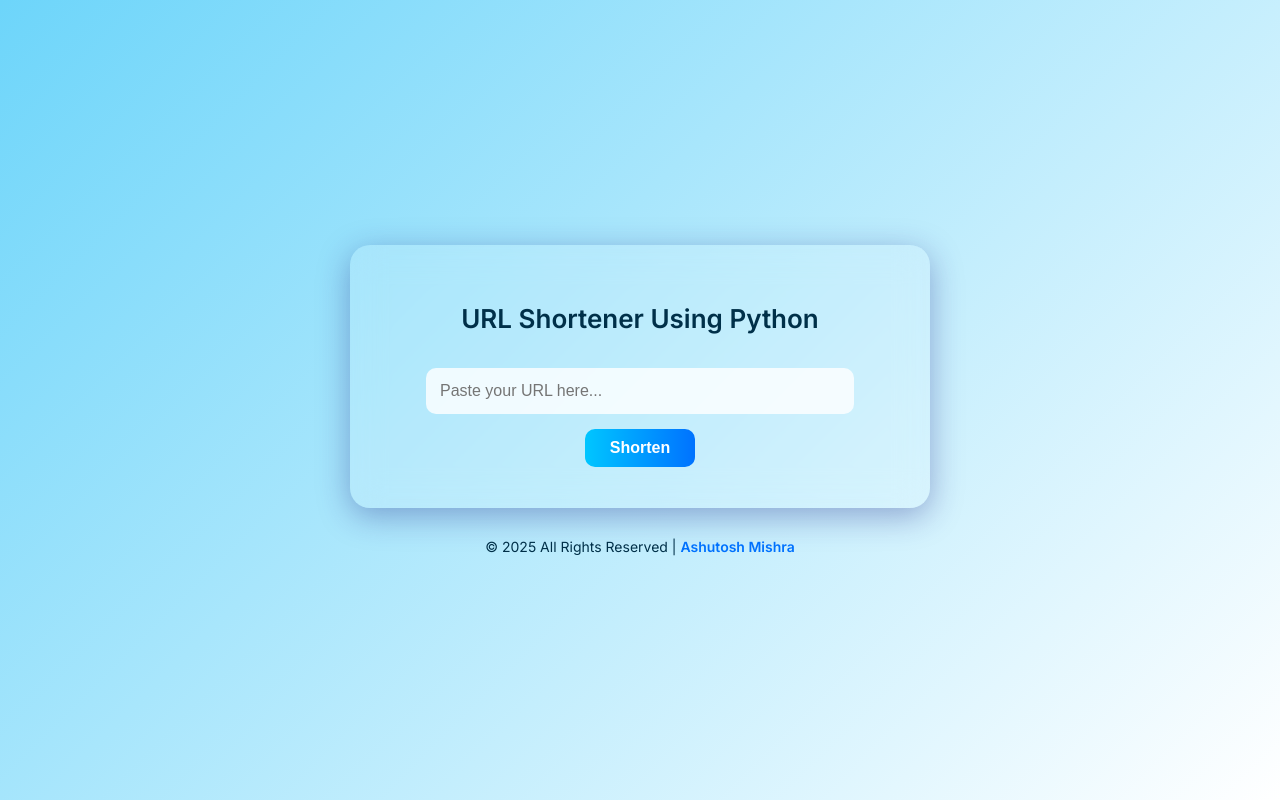
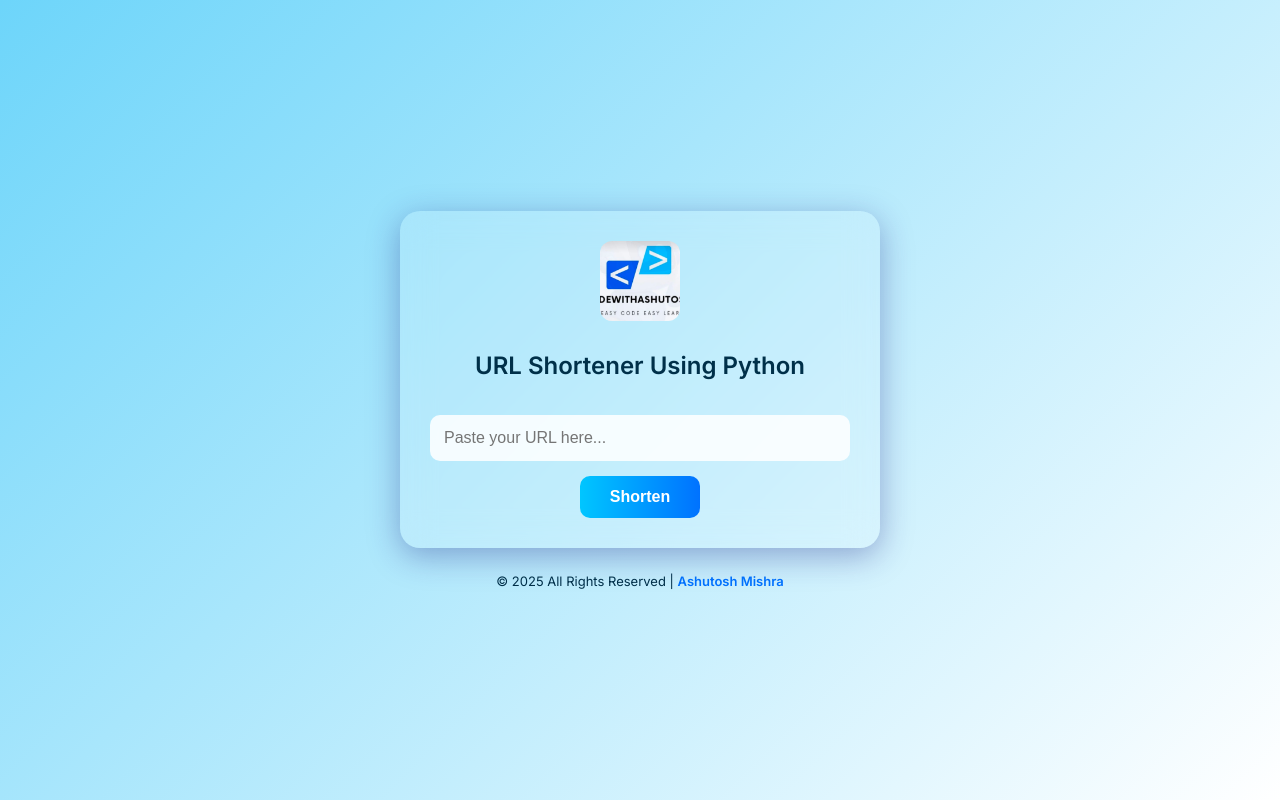
Before and after one commit to ashutoshmishra52/url-shortner, a Flask app: page / in a window 1280 px wide. Run offline with Flask 3, Linux system fonts and the light colour scheme.

Commit message:
Update index.html

```diff
--- a/url_shortener/templates/index.html
+++ b/url_shortener/templates/index.html
@@ -1,69 +1,84 @@
 <!DOCTYPE html>
 <html lang="en">
 <head>
-    <meta charset="UTF-8">
-    <meta name="viewport" content="width=device-width, initial-scale=1.0">
+  <meta charset="UTF-8" />
+  <meta name="viewport" content="width=device-width, initial-scale=1.0" />
   <title>Python URL Shortener | Ashutosh Mishra</title>
-    <meta name="description" content="Shorten your long URLs easily using a clean Python-based URL shortener. Free, simple, and fast.">
+  <meta name="description" content="Shorten your long URLs easily using a clean Python-based URL shortener. Free, simple, and fast." />
 
-    <!-- ✅ SEO & Social Media Preview Meta Tags -->
+  <!-- ✅ SEO & Social Media -->
   <link rel="canonical" href="https://www.codewithashutosh.com/" />
   <meta property="og:title" content="Python URL Shortener" />
   <meta property="og:description" content="Shorten your long URLs easily using a clean Python-based URL shortener. Free, simple, and fast." />
-    <meta property="og:image" content="https://ibb.co/CKGyvys0" />
+  <meta property="og:image" content="https://raw.githubusercontent.com/ashutoshmishra52/url-shortner/main/url_shortener/templates/IMG_20250725_184846_850.jpg" />
   <meta property="og:url" content="https://www.codewithashutosh.com/" />
   <meta property="og:type" content="website" />
 
   <meta name="twitter:card" content="summary_large_image" />
   <meta name="twitter:title" content="Python URL Shortener" />
   <meta name="twitter:description" content="Shorten your long URLs easily using a clean Python-based URL shortener. Free, simple, and fast." />
-    <meta name="twitter:image" content="https://ibb.co/CKGyvys0" />
+  <meta name="twitter:image" content="https://raw.githubusercontent.com/ashutoshmishra52/url-shortner/main/url_shortener/templates/IMG_20250725_184846_850.jpg" />
 
-    <link href="https://fonts.googleapis.com/css2?family=Inter:wght@400;600&display=swap" rel="stylesheet">
+  <link href="https://fonts.googleapis.com/css2?family=Inter:wght@400;600&display=swap" rel="stylesheet" />
   <style>
-        /* 🔽 your existing CSS as it is... */
+    * {
+      box-sizing: border-box;
+    }
+
     body {
       margin: 0;
       padding: 0;
       font-family: 'Inter', sans-serif;
       background: linear-gradient(135deg, #6dd5fa, #ffffff);
-            height: 100vh;
+      min-height: 100vh;
       display: flex;
       flex-direction: column;
+      align-items: center;
       justify-content: center;
-            align-items: center;
-            overflow: hidden;
+      overflow-x: hidden;
     }
+
     .glass-container {
       background: rgba(255, 255, 255, 0.15);
       box-shadow: 0 8px 32px 0 rgba(31, 38, 135, 0.37);
       backdrop-filter: blur(16px);
       -webkit-backdrop-filter: blur(16px);
       border-radius: 20px;
-            padding: 40px;
+      padding: 30px;
+      max-width: 480px;
+      width: 90%;
       text-align: center;
       color: #fff;
       animation: fadeIn 1s ease-in-out;
-            width: 90%;
-            max-width: 500px;
     }
+
+    .logo {
+      width: 80px;
+      height: 80px;
+      margin-bottom: 10px;
+      border-radius: 12px;
+      object-fit: cover;
+    }
+
     h1 {
-            font-size: 26px;
+      font-size: 24px;
       margin-bottom: 20px;
       color: #003049;
     }
+
     input[type="text"] {
-            width: 80%;
+      width: 100%;
       padding: 14px;
       border: none;
       border-radius: 10px;
       margin: 15px 0;
       outline: none;
       font-size: 16px;
-            background: rgba(255, 255, 255, 0.8);
+      background: rgba(255, 255, 255, 0.85);
     }
+
     button {
-            padding: 10px 25px;
+      padding: 12px 30px;
       border: none;
       border-radius: 10px;
       background: linear-gradient(90deg, #00c6ff, #0072ff);
@@ -71,27 +86,34 @@
       font-weight: 600;
       font-size: 16px;
       cursor: pointer;
-            transition: 0.3s ease;
+      transition: transform 0.3s ease;
     }
+
     button:hover {
       transform: scale(1.05);
     }
+
     .short-link-box {
       margin-top: 20px;
       padding: 12px;
       background: rgba(255, 255, 255, 0.3);
       border-radius: 10px;
       display: flex;
+      flex-direction: row;
       justify-content: space-between;
       align-items: center;
-            word-break: break-all;
+      word-break: break-word;
       color: #003049;
+      gap: 8px;
     }
+
     .short-link-box span {
       flex-grow: 1;
-            margin-right: 10px;
       font-weight: 600;
+      font-size: 15px;
+      text-align: left;
     }
+
     .copy-btn {
       padding: 6px 15px;
       background-color: rgba(255, 255, 255, 0.2);
@@ -101,23 +123,27 @@
       cursor: pointer;
       font-weight: bold;
     }
+
     .copy-btn:hover {
       background-color: rgba(255, 255, 255, 0.5);
     }
+
     footer {
-            margin-top: 30px;
+      margin-top: 25px;
+      font-size: 13px;
       color: #003049;
-            font-size: 14px;
-            text-align: center;
     }
+
     footer a {
       color: #0072ff;
       text-decoration: none;
       font-weight: bold;
     }
+
     footer a:hover {
       text-decoration: underline;
     }
+
     @keyframes fadeIn {
       from {
         opacity: 0;
@@ -128,14 +154,36 @@
         transform: translateY(0);
       }
     }
+
+    @media (max-width: 480px) {
+      .glass-container {
+        padding: 20px;
+      }
+
+      input[type="text"] {
+        font-size: 15px;
+      }
+
+      .short-link-box {
+        flex-direction: column;
+        align-items: flex-start;
+      }
+
+      .copy-btn {
+        margin-top: 8px;
+        width: 100%;
+      }
+    }
   </style>
 </head>
 <body>
   <div class="glass-container">
+    <img src="https://raw.githubusercontent.com/ashutoshmishra52/url-shortner/main/url_shortener/templates/IMG_20250725_184926_751.jpg" alt="Logo" class="logo" />
     <h1>URL Shortener Using Python</h1>
+
     <form method="POST">
-            <input type="text" name="url" placeholder="Paste your URL here..." required>
-            <br>
+      <input type="text" name="url" placeholder="Paste your URL here..." required />
+      <br />
       <button type="submit">Shorten</button>
     </form>
 
@@ -154,11 +202,14 @@
   <script>
     function copyToClipboard() {
       const text = document.getElementById('short-url').innerText;
-            navigator.clipboard.writeText(text).then(function() {
+      navigator.clipboard.writeText(text).then(
+        function () {
           alert('Link copied to clipboard!');
-            }, function(err) {
+        },
+        function (err) {
           alert('Failed to copy: ', err);
-            });
+        }
+      );
     }
   </script>
 </body>
```
Lines whose indentation alone changed are shown as unchanged.
